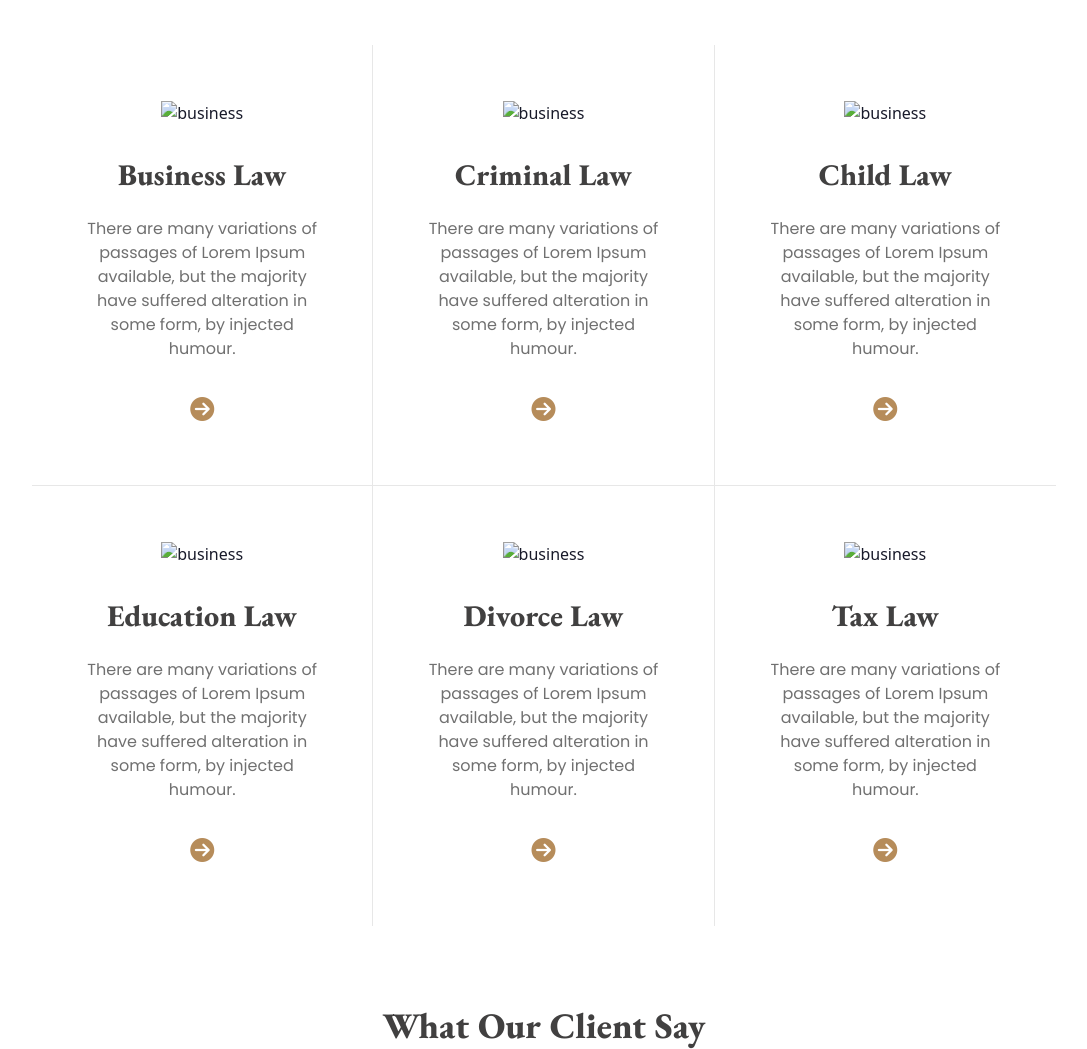
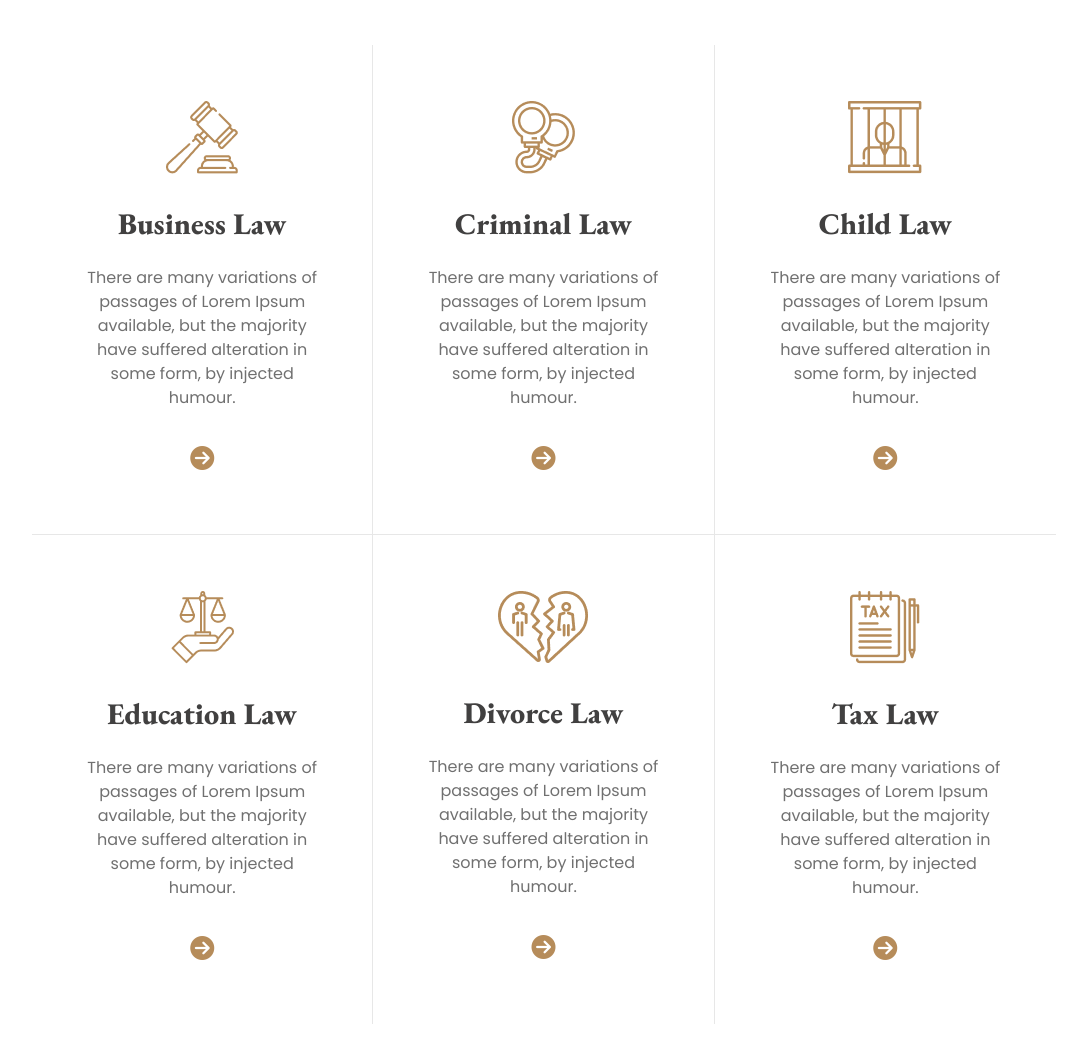
Before and after one commit to saidureg/legal-solution, a plain HTML site: page index.html in a window 1280 px wide. Shown: the part 863-1912 px from the top of the page, without its empty margins (96-1183 px from the left). Drawn offline with nearby package versions, Linux system fonts and the light colour scheme; the site is published under a folder, as on GitHub Pages, so addresses that start at the root find nothing.

Commit message:
fixed some problem in images

```diff
--- a/index.html
+++ b/index.html
@@ -131,7 +131,7 @@
                 <div
                     class="pt-14 border-r border-b border-[#E7E7E7] px-5 pb-8 bg-gradient-to-r from-white to-white hover:from-[#F3F3F3] hover:to-[#F3F3F3]">
                     <div class="flex justify-center">
-                        <img src="/images/business.png" alt="business" />
+                        <img src="./images/business.png" alt="business"/>
                     </div>
                     <div class="card-body text-center space-y-4">
                         <h2 class=" text-[#414040] font-eb-garamond font-extrabold text-3xl">Business Law</h2>
@@ -144,7 +144,7 @@
                 <div
                     class="pt-14 border-r border-b border-[#E7E7E7] px-5 pb-8 bg-gradient-to-r from-white to-white hover:from-[#F3F3F3] hover:to-[#F3F3F3]">
                     <div class="flex justify-center">
-                        <img src="/images/criminal.png" alt="business" />
+                        <img src="./images/criminal.png" alt="criminal" />
                     </div>
                     <div class="card-body text-center space-y-4">
                         <h2 class=" text-[#414040] font-eb-garamond font-extrabold text-3xl">Criminal Law</h2>
@@ -157,7 +157,7 @@
                 <div
                     class="pt-14 border-b border-[#E7E7E7] px-5 pb-8 bg-gradient-to-r from-white to-white hover:from-[#F3F3F3] hover:to-[#F3F3F3]">
                     <div class="flex justify-center">
-                        <img src="/images/child.png" alt="business" />
+                        <img src="./images/child.png" alt="child" />
                     </div>
                     <div class="card-body text-center space-y-4">
                         <h2 class=" text-[#414040] font-eb-garamond font-extrabold text-3xl">Child Law</h2>
@@ -170,7 +170,7 @@
                 <div
                     class="pt-14 border-r border-[#E7E7E7] px-5 pb-8 bg-gradient-to-r from-white to-white hover:from-[#F3F3F3] hover:to-[#F3F3F3]">
                     <div class="flex justify-center">
-                        <img src="/images/education.png" alt="business" />
+                        <img src="./images/education.png" alt="education" />
                     </div>
                     <div class="card-body text-center space-y-4">
                         <h2 class=" text-[#414040] font-eb-garamond font-extrabold text-3xl">Education Law</h2>
@@ -182,7 +182,7 @@
                 <!-- five card -->
                 <div
                     class="pt-14 border-r border-[#E7E7E7] px-5 pb-8 bg-gradient-to-r from-white to-white hover:from-[#F3F3F3] hover:to-[#F3F3F3]">
-                    <div class="flex justify-center"><img src="/images/divorce.png" alt="business" /></div>
+                    <div class="flex justify-center"><img src="./images/divorce.png" alt="divorce" /></div>
                     <div class="card-body text-center space-y-4">
                         <h2 class=" text-[#414040] font-eb-garamond font-extrabold text-3xl">Divorce Law</h2>
                         <p class="text-[#707070] font-popping">There are many variations of passages of Lorem Ipsum
@@ -193,7 +193,7 @@
                 <!-- six card -->
                 <div
                     class="pt-14 px-5 pb-8 bg-gradient-to-r from-white to-white hover:from-[#F3F3F3] hover:to-[#F3F3F3]">
-                    <div class="flex justify-center"><img src="/images/tax.png" alt="business" /></div>
+                    <div class="flex justify-center"><img src="./images/tax.png" alt="tax" /></div>
                     <div class="card-body text-center space-y-4">
                         <h2 class=" text-[#414040] font-eb-garamond font-extrabold text-3xl">Tax Law</h2>
                         <p class="text-[#707070] font-popping">There are many variations of passages of Lorem Ipsum
@@ -397,7 +397,7 @@
                     <!-- first card -->
                     <div class="bg-base-200 py-11 px-12 space-y-4 border-r border-b border-[#CFCFCF]">
                         <div class="flex justify-center">
-                            <img src="/images/location.png" alt="" />
+                            <img src="./images/location.png" alt="address" />
                         </div>
                         <div class="text-center space-y-4">
                             <h2 class="title-color font-extrabold text-2xl font-eb-garamond">Address</h2>
@@ -409,7 +409,7 @@
                     <!-- second card -->
                     <div class=" border-b border-[#CFCFCF] bg-base-200 py-11 px-12 space-y-4">
                         <div class="flex justify-center">
-                            <img src="/images/call.png" alt="" />
+                            <img src="./images/call.png" alt="call" />
                         </div>
                         <div class="text-center space-y-4">
                             <h2 class="title-color font-extrabold text-2xl font-eb-garamond">Call Us</h2>
@@ -421,7 +421,7 @@
                     <!-- third card -->
                     <div class=" border-r border-[#CFCFCF] bg-base-200 py-12 px-12 space-y-4">
                         <div class="flex justify-center">
-                            <img src="/images/email.png" alt="" />
+                            <img src="./images/email.png" alt="email" />
                         </div>
                         <div class="text-center space-y-4">
                             <h2 class="title-color font-extrabold text-2xl font-eb-garamond">Email Us</h2>
@@ -433,7 +433,7 @@
                     <!-- forth card -->
                     <div class=" bg-base-200 py-12 px-8 space-y-4">
                         <div class="flex justify-center">
-                            <img src="/images/time.png" alt="" />
+                            <img src="./images/time.png" alt="time" />
                         </div>
 
                         <div class="text-center space-y-4">
```
